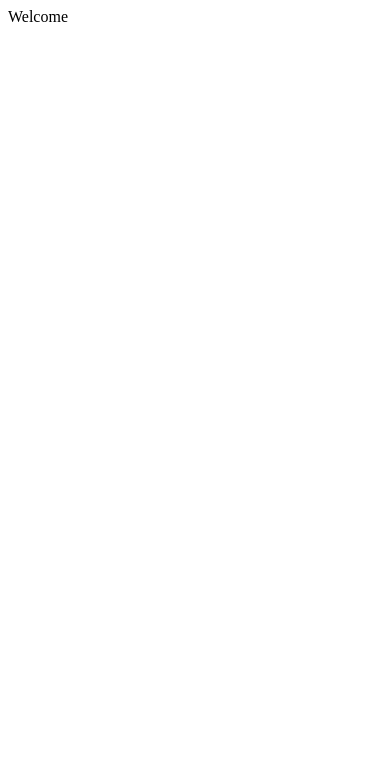
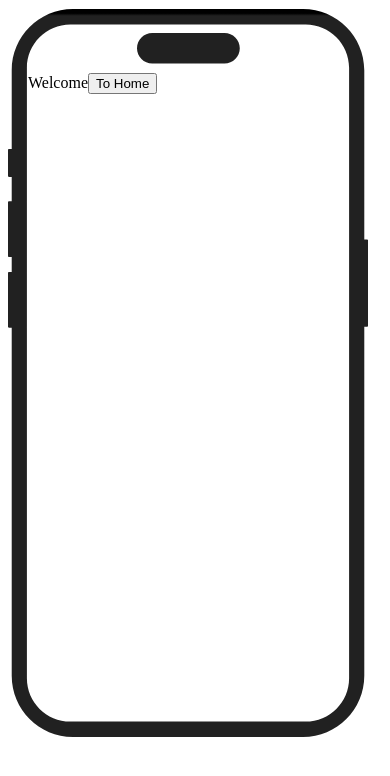
Before and after one commit to wirelesseye/FitBuddy-prototype, a React (Vite) app: page / in a window 390 px wide. Shown: the top 776 px of the page. Built offline with nearby package versions, Linux system fonts and the light colour scheme.

Commit message:
Add iPhone shell

```diff
--- a/src/Layout.tsx
+++ b/src/Layout.tsx
@@ -1,11 +1,36 @@
 import { useNavigation } from "./stores/navigation";
+import Iphone from "./assets/iphone.svg";
+import { css } from "@emotion/css";
 
 export default function Layout() {
     const { Screen } = useNavigation();
 
     return (
         <div>
-            <Screen />
+            <div
+                className={css`
+                    width: 360px;
+                    height: 730px;
+                `}
+            >
+                <img
+                    className={css`
+                        position: absolute;
+                        pointer-events: none;
+                    `}
+                    src={Iphone}
+                />
+                <div
+                    className={css`
+                        box-sizing: border-box;
+                        width: 100%;
+                        height: 100%;
+                        padding: 65px 20px 20px 20px;
+                    `}
+                >
+                    <Screen />
+                </div>
+            </div>
         </div>
     );
 }
--- /dev/null
+++ b/src/screens/HomeScreen.tsx
@@ -0,0 +1,11 @@
+import { useNavigation } from "../stores/navigation";
+
+export default function HomeScreen() {
+    const { back } = useNavigation();
+    return (
+        <div>
+            Home
+            <button onClick={() => back()}>Back</button>
+        </div>
+    );
+}
--- a/src/screens/WelcomeScreen.tsx
+++ b/src/screens/WelcomeScreen.tsx
@@ -1,7 +1,12 @@
+import { useNavigation } from "../stores/navigation"
+
 export default function WelcomeScreen() {
+    const { push } = useNavigation();
+
     return (
         <div>
             Welcome
+            <button onClick={() => push("home")}>To Home</button>
         </div>
     )
 }
--- a/src/stores/navigation.ts
+++ b/src/stores/navigation.ts
@@ -1,8 +1,10 @@
 import { create } from "zustand";
 import WelcomeScreen from "../screens/WelcomeScreen";
+import HomeScreen from "../screens/HomeScreen";
 
 const screens = {
     welcome: WelcomeScreen,
+    home: HomeScreen,
 };
 
 type ScreenID = keyof typeof screens;
@@ -11,6 +13,7 @@ interface NavigationProps {
     Screen: () => JSX.Element;
     push: (id: ScreenID) => void;
     history: ScreenID[];
+    back: () => void;
 }
 
 export const useNavigation = create<NavigationProps>((set) => ({
@@ -20,5 +23,17 @@ export const useNavigation = create<NavigationProps>((set) => ({
             Screen: screens[id],
             history: [...state.history, id],
         })),
-    history: [],
+    history: ["welcome"],
+    back: () => set((state) => {
+        if (state.history.length >= 2) {
+            const next = [...state.history];
+            next.pop();
+            return {
+                Screen: screens[next[next.length - 1]],
+                history: next
+            }
+        } else {
+            return {}
+        }
+    })
 }));
```
Also changed, not shown: src/assets/iphone.svg (added).
